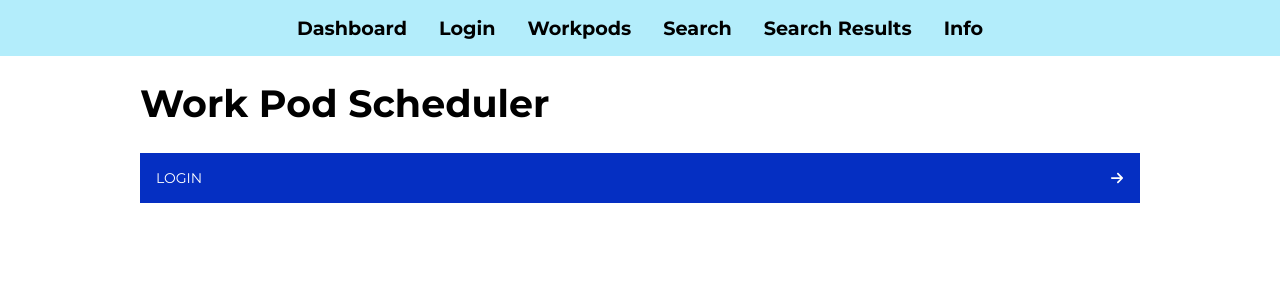
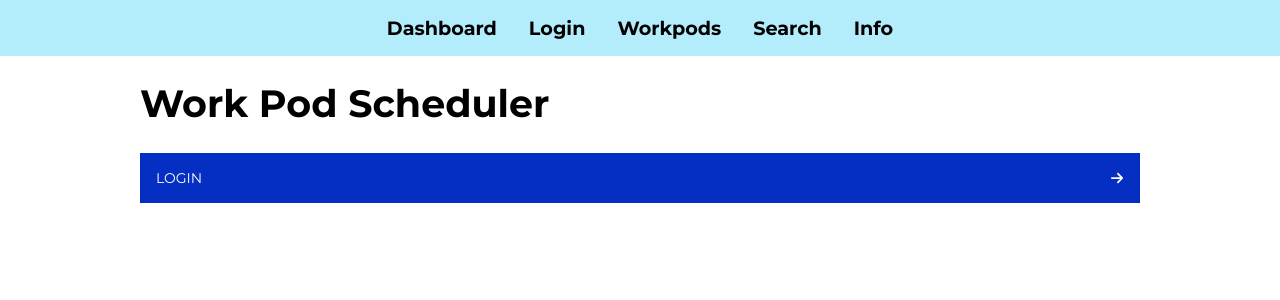
Before and after one commit to oskarisuonpaa/work-pod-end-user-interface, a React (Vite) app in the folder app/: page /login in a window 1280 px wide. Shown: the top 300 px of the page. Built offline with nearby package versions, Linux system fonts and the light colour scheme; no server answers.

Commit message:
Update index.tsx

```diff
--- a/app/src/components/NavBar/index.tsx
+++ b/app/src/components/NavBar/index.tsx
@@ -8,7 +8,6 @@ const NavBar = () => {
       <Link to="/login">Login </Link>
       <Link to="/workpods">Workpods </Link>
       <Link to="/search">Search </Link>
-      <Link to="/searchresults">Search Results </Link>
       <Link to="/info">Info</Link>
     </nav>
   );
```
